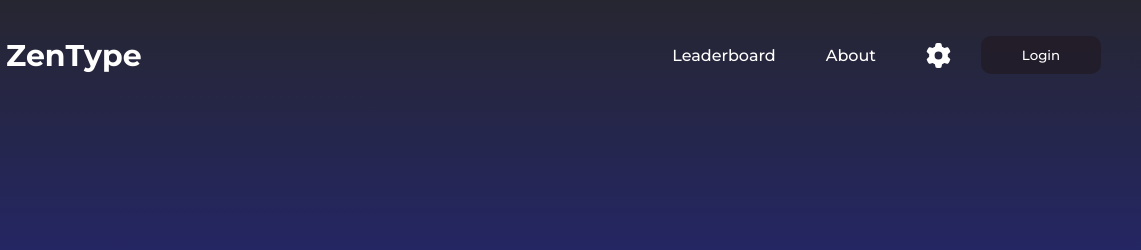
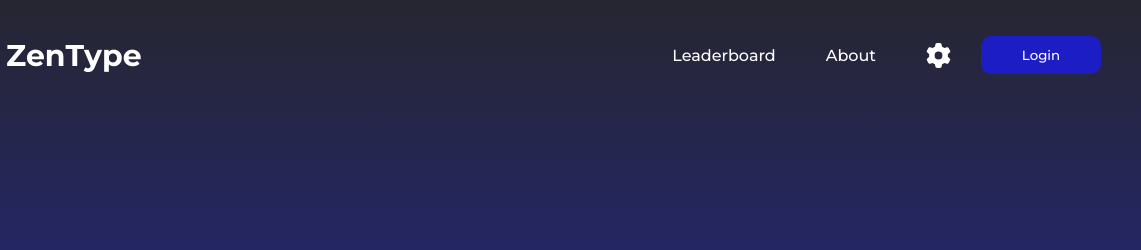
Before and after one commit to bhargavmalasala/Zentype, a plain HTML site: page index.html in a window 1280 px wide. In both pictures the pointer is over the button "Login". Shown: the top 250 px of the page, 139-1280 px from the left. Drawn offline with Linux system fonts and the light colour scheme.

Commit message:
login hover color changed

```diff
--- a/styles/nav.css
+++ b/styles/nav.css
@@ -76,5 +76,6 @@
 }
 .nav__login:hover {
   color: white;
-  background-color: rgb(33, 26, 35, 0.7);
+  /* background-color: rgb(33, 26, 35, 0.7); */
+  background-color: rgba(27, 27, 255, 0.7);
 }
```
